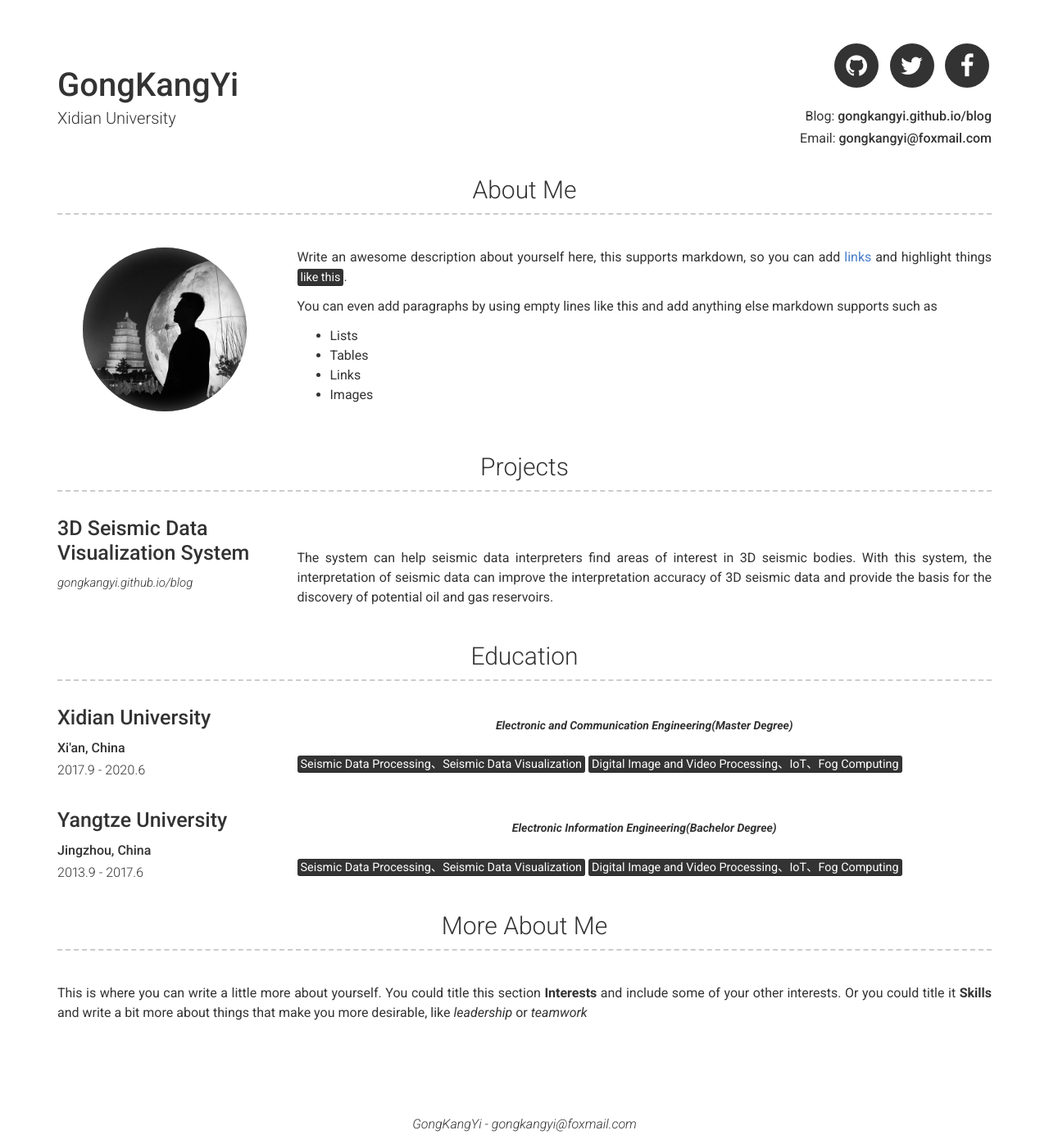
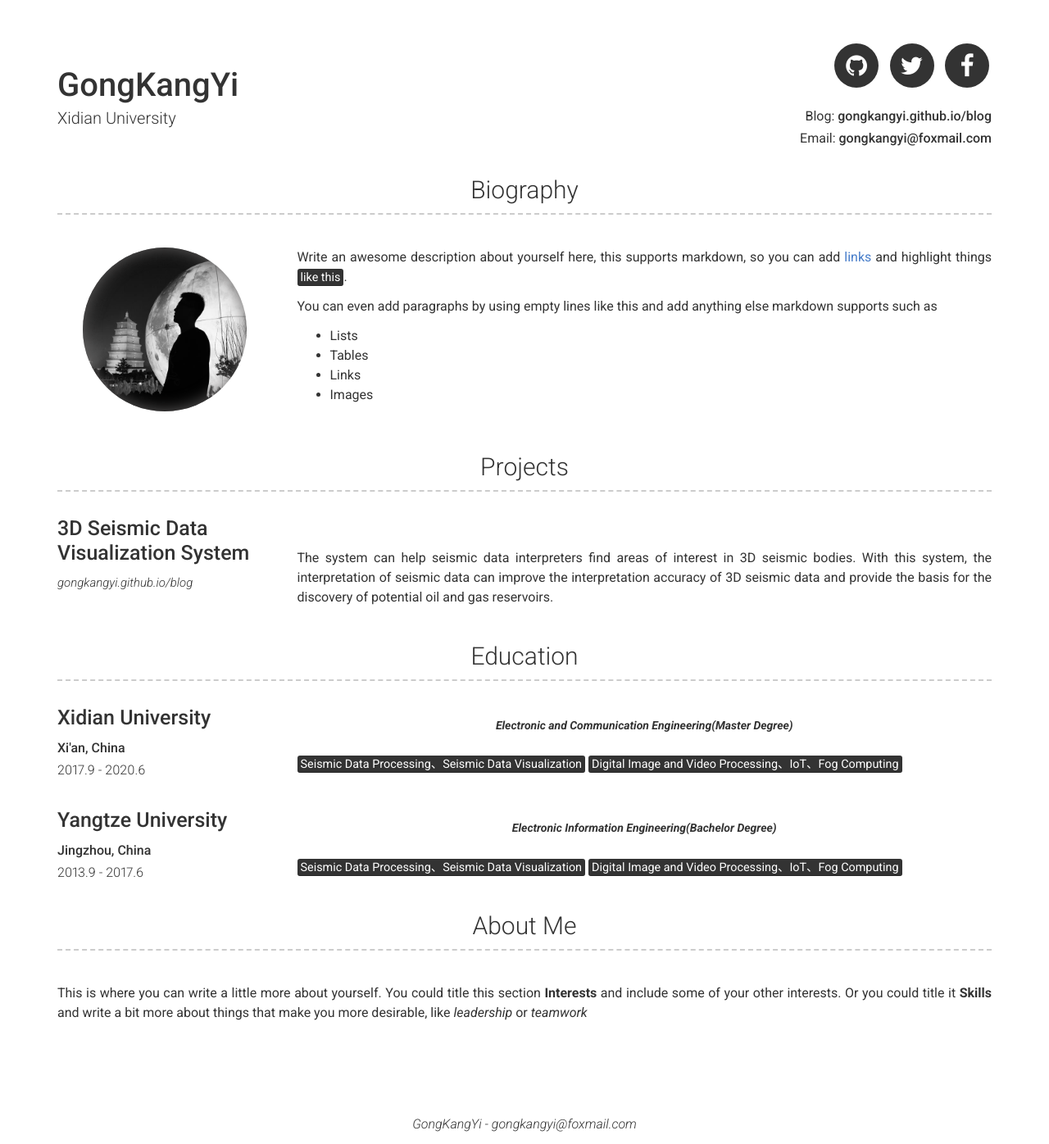
Before and after one commit to gongkangyi/gongkangyi.github.io, a Jekyll site: the page built from index.md, in a window 1280 px wide. Shown: the whole page at 82% size. Built offline with Jekyll 4.4.1, drawn with Linux system fonts in a browser that asks for light colours.

Commit message:
2019-5-15 16:44:29

```diff
--- a/_config.yml
+++ b/_config.yml
@@ -15,7 +15,7 @@ github_username:  gongkangyi
 facebook_username: jekyll
 
 # About Section
-# about_title: About Me (Use this to override about section title)
+about_title: Biography
 about_profile_image: images/profile.jpg
 about_content: | # this will include new lines to allow paragraphs
   Write an awesome description about yourself here, this supports markdown, so you can add [links](http://foobar.com) and highlight things <mark>like this</mark>.
@@ -36,7 +36,7 @@ about_content: | # this will include new lines to allow paragraphs
 # education_title: Education #(Use this to override about education section title)
 
 # More Section
-more_title: More About Me #(Use this to override about more section title)
+more_title: About Me #(Use this to override about more section title)
 more_content: | # this will include new lines to allow paragraphs
   This is where you can write a little more about yourself. You could title this section **Interests** and include some of your other interests.
   Or you could title it **Skills** and write a bit more about things that make you more desirable, like *leadership* or *teamwork*
```
